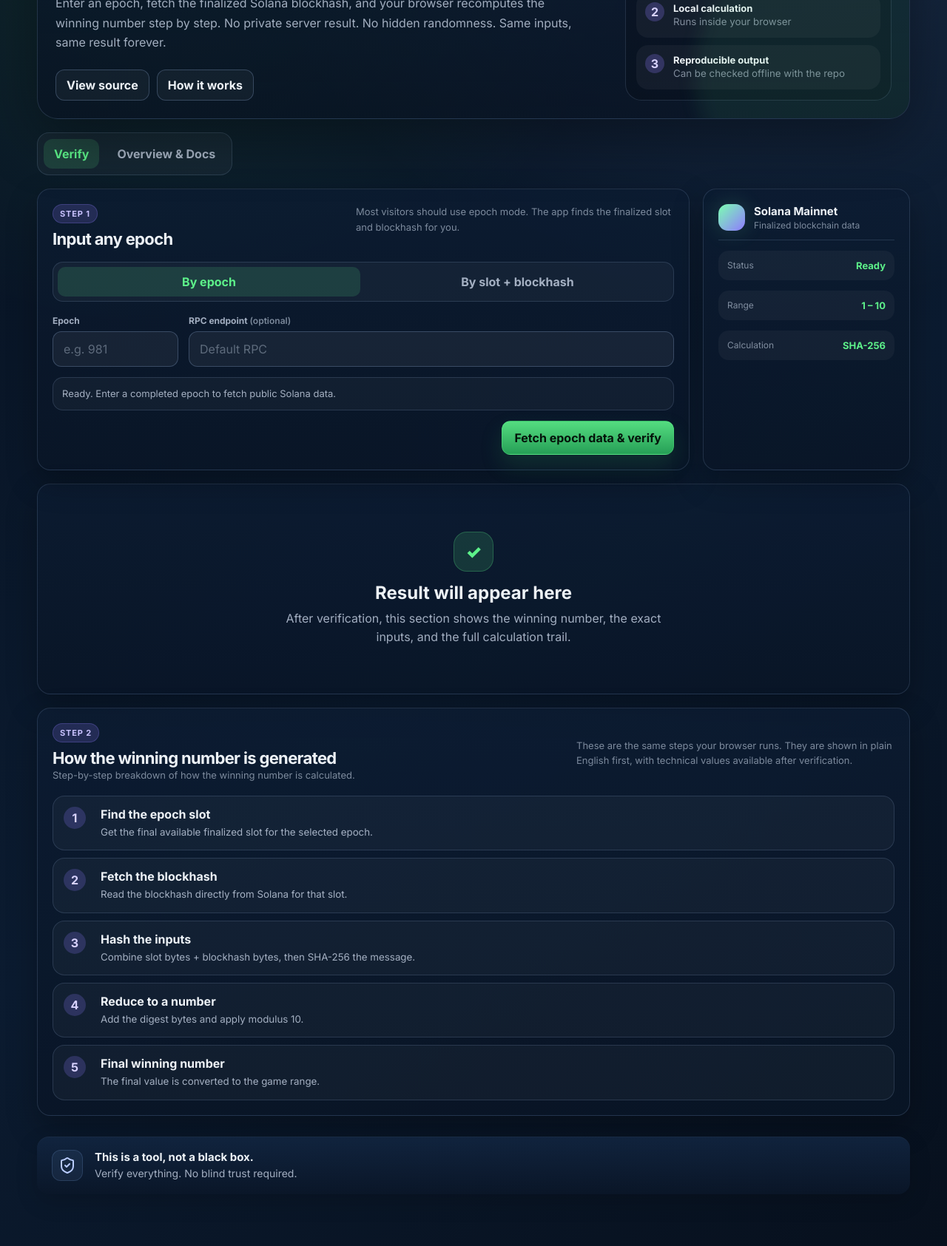
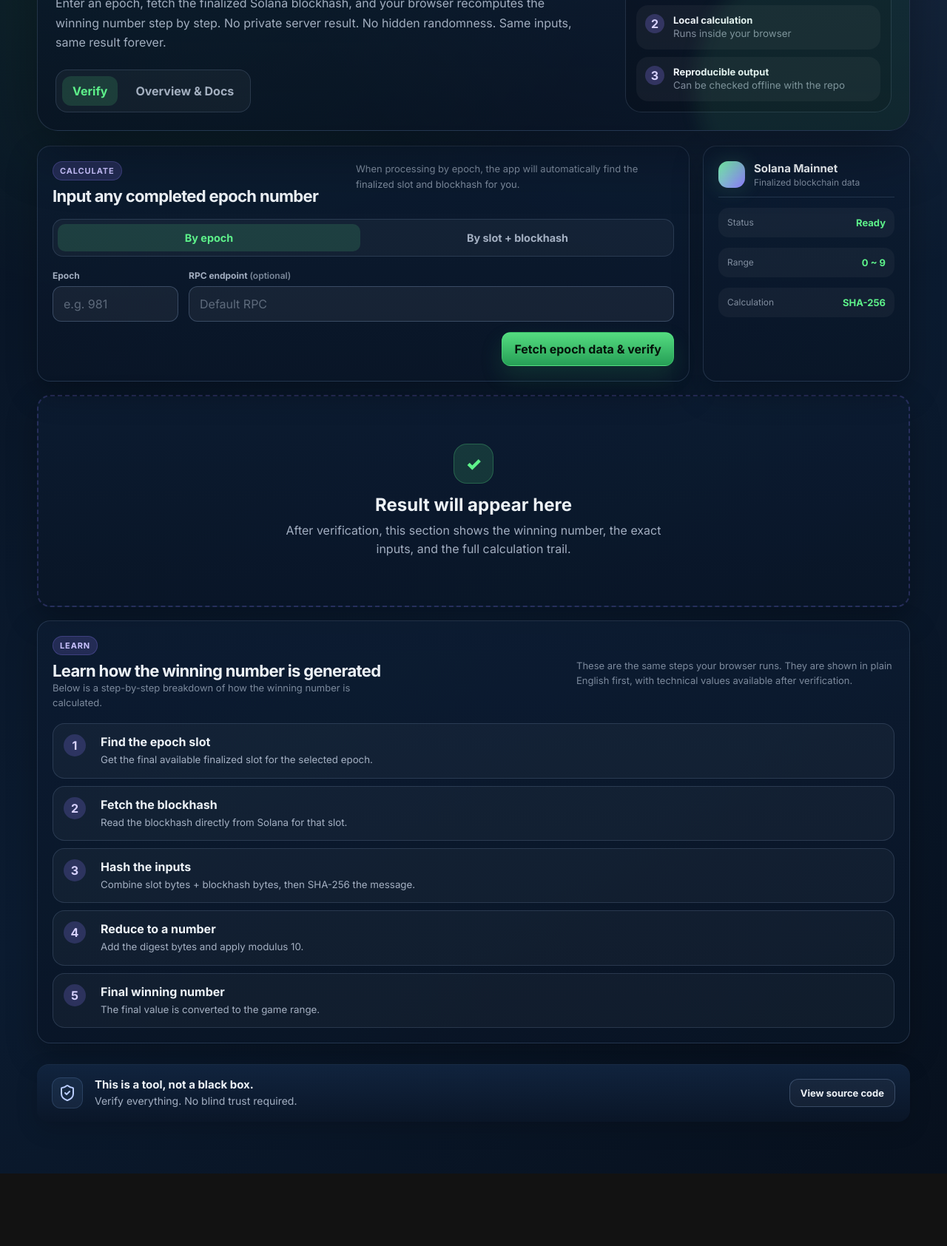
Before and after one commit to IC42N/iseefortune-verifier, a website built with Vite: page web/index.html in a window 1280 px wide. Shown: the part 361-2046 px from the top of the page at 74% size. After the commit the page ends 1948 px from the top, so only its background shows below. Built offline with nearby package versions, Linux system fonts and the light colour scheme.

Commit message:
Updated Mobile UI

```diff
--- a/web/src/main.ts
+++ b/web/src/main.ts
@@ -67,6 +67,11 @@
 
 function setEpochStatus(msg: string) {
     epochStatusEl.textContent = msg;
+    epochStatusEl.hidden = !msg.trim();
+}
+
+function clearEpochStatus() {
+    setEpochStatus("");
 }
 
 function setNetworkStatus(msg: string) {
@@ -179,6 +184,7 @@
 
 goEl.addEventListener("click", () => {
     clearExplorerLinks(explorerLinksEl);
+    clearEpochStatus();
 
     const slotStr = slotEl.value.trim();
     const blockhash = bhEl.value.trim();
@@ -205,6 +211,7 @@
 
 goEpochEl.addEventListener("click", async () => {
     clearExplorerLinks(explorerLinksEl);
+    clearEpochStatus();
     setNetworkStatus("Fetching");
 
     const epochStr = epochEl.value.trim();
@@ -264,7 +271,7 @@
             epoch,
         );
 
-        setEpochStatus(`Verified epoch ${epoch}`);
+        setEpochStatus(`✓ Verified epoch ${epoch}`);
         setNetworkStatus("Finalized");
     } catch (err) {
         console.error(err);
--- a/web/src/style.css
+++ b/web/src/style.css
@@ -52,6 +52,7 @@
     box-shadow: var(--shadow);
     overflow: hidden;
     position: relative;
+    margin-bottom: 20px;
 }
 .hero::after {
     content: "";
@@ -138,18 +139,7 @@
 }
 h1 { font-size: clamp(40px, 7vw, 76px); line-height: 0.95; letter-spacing: -0.065em; margin: 0 0 18px; max-width: 760px; }
 .heroCopy p { margin: 0; max-width: 710px; color: var(--muted); line-height: 1.65; font-size: 16px; }
-.heroActions { display: flex; gap: 10px; flex-wrap: wrap; margin-top: 24px; }
-.ghostButton {
-    appearance: none;
-    border: 1px solid var(--border2);
-    background: rgba(255, 255, 255, 0.04);
-    color: var(--text);
-    border-radius: 12px;
-    padding: 10px 14px;
-    font-weight: 750;
-    cursor: pointer;
-}
-.ghostButton:hover { border-color: rgba(93, 242, 138, 0.38); background: rgba(93, 242, 138, 0.08); }
+
 .trustPanel {
     border: 1px solid var(--border);
     border-radius: 22px;
@@ -173,7 +163,7 @@
     display: flex;
     gap: 10px;
     padding: 8px;
-    margin: 18px 0;
+    margin: 24px 0 0;
     width: fit-content;
     border: 1px solid var(--border);
     border-radius: 16px;
@@ -236,6 +226,7 @@
     color: var(--muted);
     font-weight: 850;
     cursor: pointer;
+    font-size: 0.9rem;
 }
 .modeButton.isActive { color: var(--green); background: var(--green2); }
 .modePanel { display: none; }
@@ -299,6 +290,9 @@
 .networkStat b { color: var(--green); font-size: 13px; }
 
 .resultCard, .breakdownCard, .technicalCard { margin-top: 18px; }
+.isEmpty {
+    border: 2px dashed rgba(143, 123, 255, 0.22);
+}
 .emptyState, .errorState { text-align: center; padding: 44px 18px; }
 .emptyIcon {
     width: 54px; height: 54px; border-radius: 18px;
@@ -522,21 +516,20 @@
 
 
 .trustFooter {
+    align-items: center;
+    margin-bottom: 28px;
+    padding: 18px 20px;
+    border-radius: 16px;
+    background: linear-gradient( 180deg, rgba(18, 38, 66, 0.85), rgba(10, 22, 40, 0.85) );
+    box-shadow: inset 0 1px 0 rgba(255,255,255,0.03), 0 10px 30px rgba(0,0,0,0.15);
+    display: flex;
+    justify-content: space-between;
+}
+
+.trustFooterInner {
     display: flex;
     align-items: center;
     gap: 16px;
-    margin-bottom: 28px;
-    padding: 18px 20px;
-    border-radius: 16px;
-    background:
-            linear-gradient(
-                    180deg,
-                    rgba(18, 38, 66, 0.85),
-                    rgba(10, 22, 40, 0.85)
-            );
-    box-shadow:
-            inset 0 1px 0 rgba(255,255,255,0.03),
-            0 10px 30px rgba(0,0,0,0.15);
 }
 
 .trustFooterIcon {
@@ -633,17 +626,46 @@
     .resultGrid { align-items: stretch; }
 }
 
+
+
+/*.heroActions { display: flex; gap: 10px; flex-wrap: wrap; margin-top: 24px; }*/
+.ghostButton {
+    float: right;
+    appearance: none;
+    border: 1px solid var(--border2);
+    background: rgba(255, 255, 255, 0.04);
+    color: var(--text);
+    border-radius: 12px;
+    padding: 10px 14px;
+    font-weight: 750;
+    cursor: pointer;
+}
+/*.ghostButton:hover { border-color: rgba(93, 242, 138, 0.38); background: rgba(93, 242, 138, 0.08); }*/
+
+
 @media (max-width: 680px) {
+    .brandRow img {
+        max-width: 44px;
+    }
     .shell { width: min(100% - 24px, 1180px); padding-top: 14px; }
-    .hero { padding: 18px; border-radius: 22px; }
+    .hero { padding: 18px; border-radius: 22px;  }
     .brandRow { margin-bottom: 24px; }
-    h1 { font-size: 44px; }
-    .trustPanel, .formGrid, .proofTiles { grid-template-columns: 1fr; }
+    .brandSub { margin-top: 1px}
+    .heroActions { display: none; }
+    .heroCopy p {margin-bottom: 30px;}
+    .networkCard { display: none; }
+    h1 { font-size: 42px; }
+    .formGrid, .proofTiles { grid-template-columns: 1fr; }
+    .trustPanel { display: none; }
     .sectionTitle { display: block; }
     .sectionTitle p { margin-top: 10px; }
-    .tabs { width: 100%; display: grid; grid-template-columns: 1fr 1fr; }
+    .tabs { width: 100%; display: none; grid-template-columns: 1fr 1fr; }
     .actionRow { display: block; }
     button#goEpoch, button#go { width: 100%; }
     .resultFacts > div { grid-template-columns: 1fr; }
     .winningNumber { font-size: 76px; }
+    .trustBadge {
+        text-align: center;
+    }
+
 }
--- a/web/src/ui/layout.ts
+++ b/web/src/ui/layout.ts
@@ -14,18 +14,17 @@
 
           <div class="heroGrid">
             <div class="heroCopy">
-              <div class="trustBadge">Verified locally • Public Solana data • Offline reproducible</div>
+              <div class="trustBadge">100% Offline Reproducible</div>
               <h1>Verify any winning number yourself.</h1>
               <p>
                 Enter an epoch, fetch the finalized Solana blockhash, and your browser recomputes the winning number step by step.
                 No private server result. No hidden randomness. Same inputs, same result forever.
               </p>
-              <div class="heroActions">
-                <a class="ghostButton" href="https://github.com/IC42N/iseefortune-verifier" target="_blank" rel="noreferrer">View source</a>
-                <button class="ghostButton" id="jumpHow" type="button">How it works</button>
-              </div>
+              <nav class="tabs" aria-label="Verifier sections">
+              <button class="tab isActive" data-tab="verify" type="button">Verify</button>
+              <button class="tab" data-tab="docs" type="button">Overview & Docs</button>
+            </nav>
             </div>
-
             <aside class="trustPanel" aria-label="Trust summary">
               <div class="trustItem"><span>1</span><div><b>Public input</b><small>Epoch + finalized Solana blockhash</small></div></div>
               <div class="trustItem"><span>2</span><div><b>Local calculation</b><small>Runs inside your browser</small></div></div>
@@ -34,20 +33,17 @@
           </div>
         </section>
 
-        <nav class="tabs" aria-label="Verifier sections">
-          <button class="tab isActive" data-tab="verify" type="button">Verify</button>
-          <button class="tab" data-tab="docs" type="button">Overview & Docs</button>
-        </nav>
+
 
         <section class="panel isActive" data-panel="verify">
           <div class="mainGrid">
             <section class="card verifierCard">
               <div class="sectionTitle">
                 <div>
-                  <span class="stepPill">Step 1</span>
-                  <h2>Input any epoch</h2>
+                  <span class="stepPill">Calculate</span>
+                  <h2>Input any completed epoch number</h2>
                 </div>
-                <p>Most visitors should use epoch mode. The app finds the finalized slot and blockhash for you.</p>
+                <p>When processing by epoch, the app will automatically find the finalized slot and blockhash for you.</p>
               </div>
 
               <div class="modeSwitch" role="tablist" aria-label="Verification mode">
@@ -68,7 +64,7 @@
                   </div>
                 </div>
 
-                <div class="statusBox" id="epochStatus">Ready. Enter a completed epoch to fetch public Solana data.</div>
+                <div class="statusBox" id="epochStatus" hidden></div>
 
                 <div class="actionRow">
                   <button id="goEpoch" type="button">Fetch epoch data & verify</button>
@@ -106,7 +102,7 @@
               </div>
 
               <div class="networkStat"><span>Status</span><b id="networkStatus">Ready</b></div>
-              <div class="networkStat"><span>Range</span><b>1 – ${DEFAULT_RANGE}</b></div>
+              <div class="networkStat"><span>Range</span><b>0 ~ 9</b></div>
               <div class="networkStat"><span>Calculation</span><b>SHA-256</b></div>
             </aside>
           </div>
@@ -122,9 +118,9 @@
           <section class="card breakdownCard" id="breakdownCard">
             <div class="sectionTitle rowTitle">
               <div>
-                <span class="stepPill">Step 2</span>
-                <h2>How the winning number is generated</h2>
-                <p>Step-by-step breakdown of how the winning number is calculated.</p>
+                <span class="stepPill">Learn</span>
+                <h2>Learn how the winning number is generated</h2>
+                <p>Below is a step-by-step breakdown of how the winning number is calculated.</p>
               </div>
 
               <p>These are the same steps your browser runs. They are shown in plain English first, with technical values available after verification.</p>
@@ -192,21 +188,28 @@
                 <li>Apply <code>sum % ${DEFAULT_RANGE}</code>, then display the winning number in the game range</li>
               </ol>
 
-              <p class="hint">Same epoch + same blockhash = same winning number forever.</p>
+              <p class="hint">Same epoch + same blockhash = the same winning number forever.</p>
             </section>
           </div>
         </section>
 
         <footer class="footer">
           <section class="trustFooter">
+          <div class="trustFooterInner">
             <div class="trustFooterIcon">
               <i data-lucide="shield-check"></i>
             </div>
-
             <div>
+            <div class="info">
               <strong>This is a tool, not a black box.</strong>
               <p>Verify everything. No blind trust required.</p>
             </div>
+           </div>
+
+
+            </div>
+             <a class="ghostButton" href="https://github.com/IC42N/iseefortune-verifier" target="_blank" rel="noreferrer">View source code</a>
+
           </section>
         </footer>
       </main>
--- a/web/src/ui/result.ts
+++ b/web/src/ui/result.ts
@@ -65,7 +65,7 @@
 
           <div>
             <span>Range</span>
-            <b>1 – ${vm.range}</b>
+            <b>0 ~ 9</b>
           </div>
 
           <div>
```
